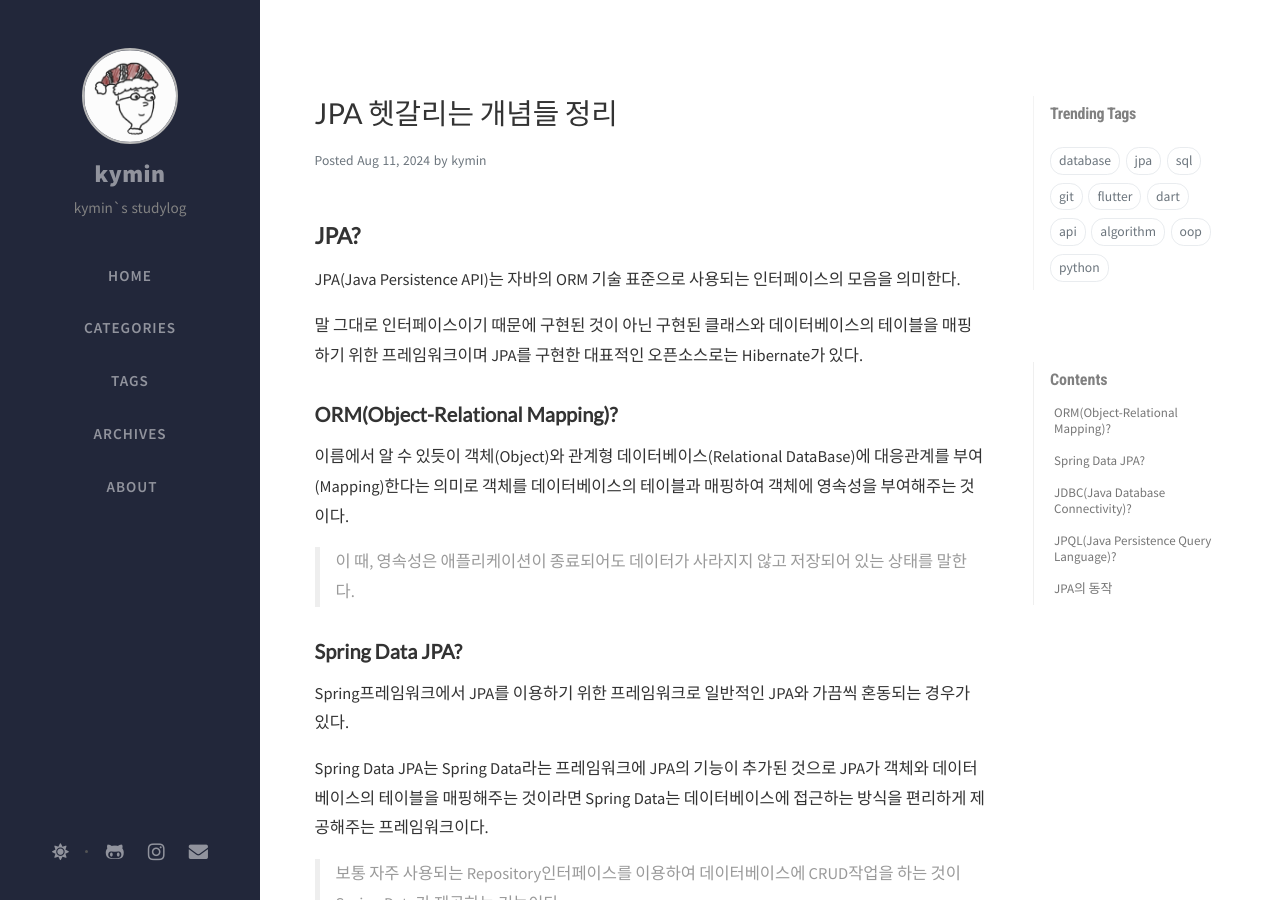
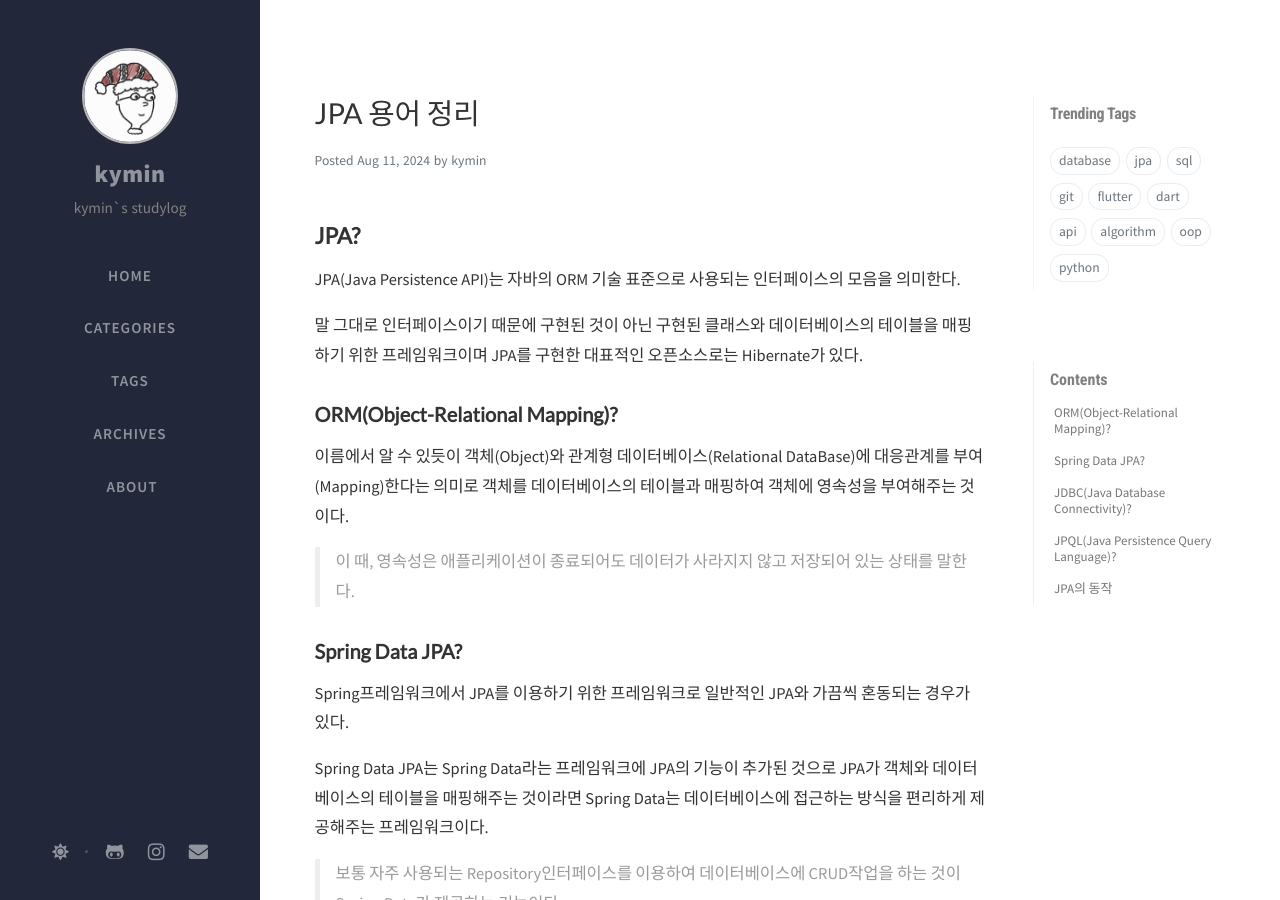
Before and after one commit to Kyoung-M1N/kyoung-M1N.github.io, a Jekyll site: the page built from _posts/spring/2024-08-11-[JPA]JPA_terms.md, in a window 1280 px wide and 900 px high. Built offline with Jekyll 4.4.1, drawn with Linux system fonts in a browser that asks for light colours; nearby versions of some CDN libraries; comment, search, counter and statistics services are not loaded.

Commit message:
docs: 포스트 수정

```diff
--- a/_posts/spring/2024-08-11-[JPA]JPA_terms.md
+++ b/_posts/spring/2024-08-11-[JPA]JPA_terms.md
@@ -1,5 +1,5 @@
 ---
-title: JPA 헷갈리는 개념들 정리
+title: JPA 용어 정리
 author: kymin
 date: 2024-08-11 19:31
 categories: [JPA]
```
